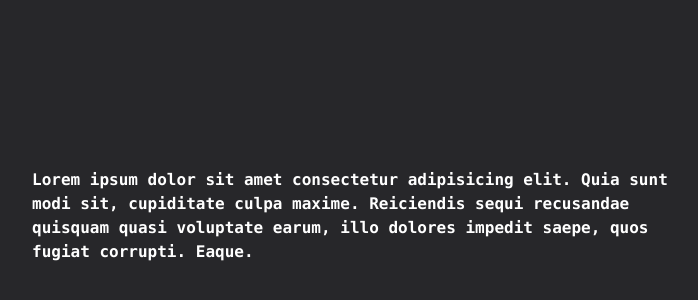
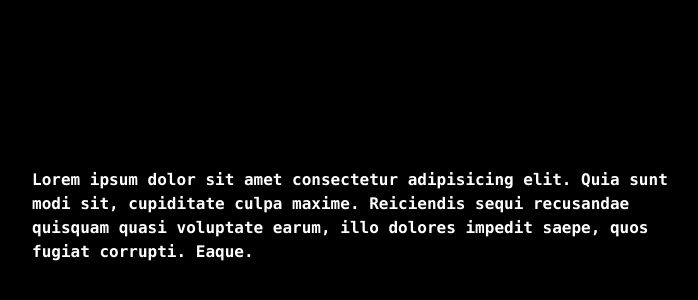
Before and after one commit to ExploitEngineer/EveryThing_youNeed_ToLearn_JavaScript, a plain HTML site: page part7/index.html in a window 1280 px wide. Shown: the part 184-484 px from the top of the page, without its empty margins (288-986 px from the left). Drawn offline with nearby package versions, Linux system fonts and the light colour scheme.

Commit message:
minor changes

```diff
--- a/part7/index.html
+++ b/part7/index.html
@@ -7,7 +7,7 @@
     <title>Js Dom & Bom</title>
 </head>
 
-<body class="min-h-screen w-full bg-zinc-800 flex justify-center items-center">
+<body class="min-h-screen selection:bg-zinc-500 w-full bg-black flex justify-center items-center">
     <p class="w-[50%] text-white font-mono font-semibold ">Lorem ipsum dolor sit amet consectetur adipisicing elit. Quia
         sunt modi sit, cupiditate culpa maxime. Reiciendis
         sequi recusandae quisquam quasi voluptate earum, illo dolores impedit saepe, quos fugiat corrupti. Eaque.</p>
```
